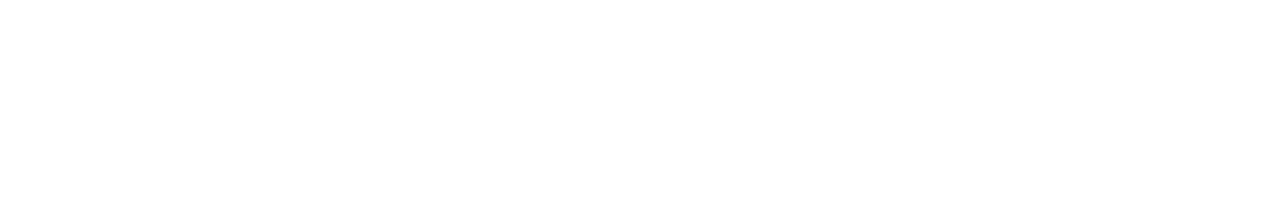
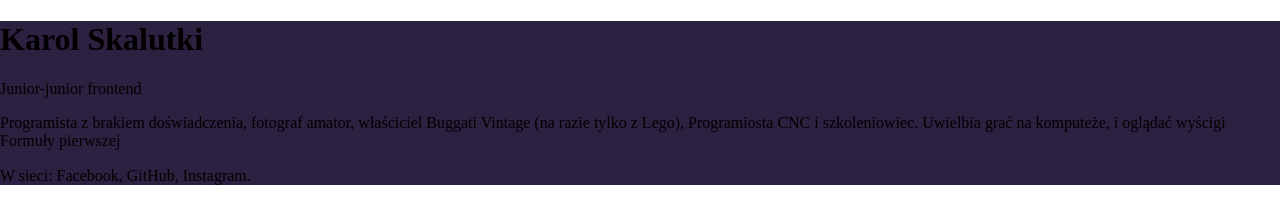
Before and after one commit to skalutki/buisness-card, a plain HTML site: page index.html in a window 1280 px wide. Drawn offline with Linux system fonts and the light colour scheme.

Commit message:
feat: html structure

```diff
--- a/css/style.css
+++ b/css/style.css
@@ -7,3 +7,7 @@ html {
 *::before {
     box-sizing: inherit;
 }
+
+main {
+    background-color: #2C2141;
+}
--- a/index.html
+++ b/index.html
@@ -10,6 +10,40 @@
 </head>
 
 <body>
+    <main>
+        <section class="card">
+            <div>
+
+                <section class="person">
+
+                    <section class="person__picture">
+
+                    </section>
+                    <div>
+
+                        <section class="person__name">
+                            <h1>Karol Skalutki</h1>
+                        </section>
+
+                        <section class="person__title">
+                            Junior-junior frontend
+                        </section>
+
+                        <p>
+                            Programista z brakiem doświadczenia, fotograf amator, właściciel Buggati Vintage (na razie tylko z Lego), Programiosta CNC i szkoleniowiec. Uwielbia grać na komputeże, i oglądać wyścigi Formuły pierwszej
+                        </p>
+
+                        <p>
+                            W sieci: Facebook, GitHub, Instagram.
+                        </p>
+
+
+                    </div>
+
+                </section>
+
+        </section>
+    </main>
 
 </body>
 
```
